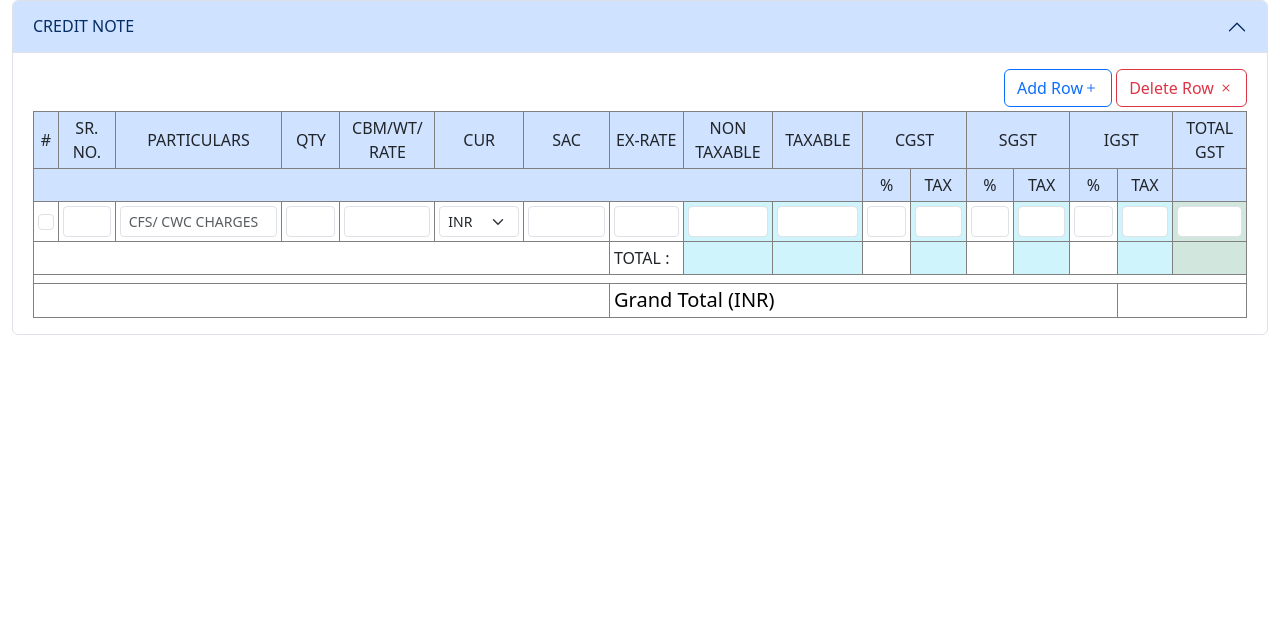
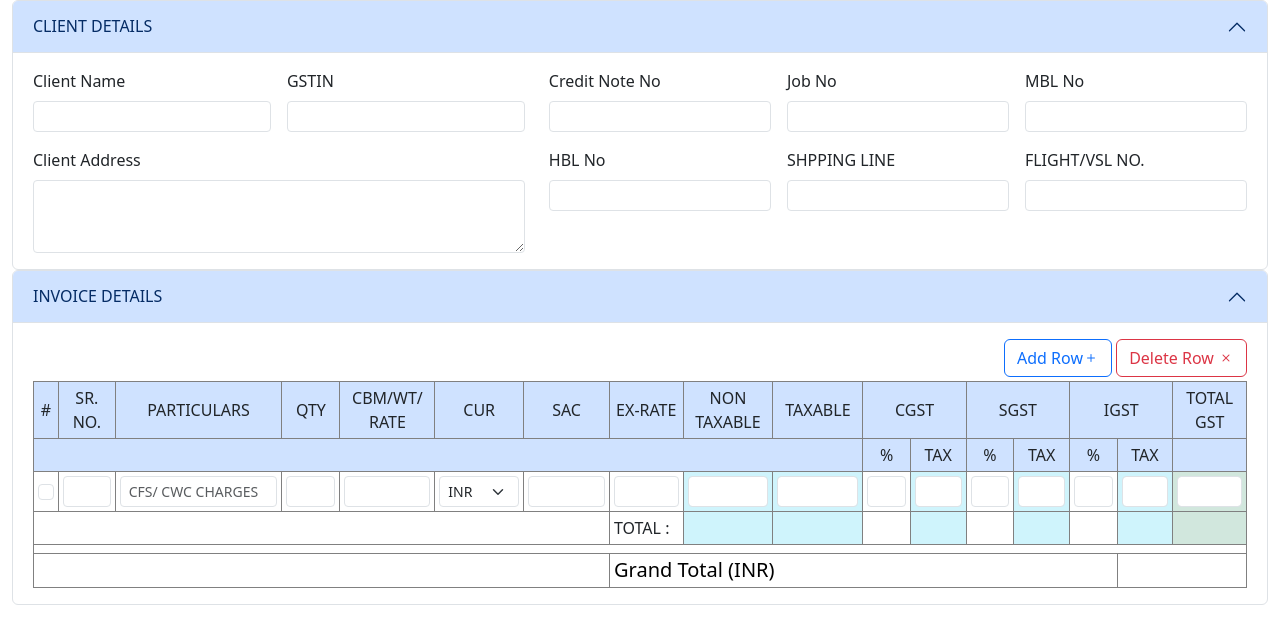
Before and after one commit to sandeepbhardwaj/invoice-bootstrap-ui, a plain HTML site: page index.html in a window 1280 px wide. Drawn offline with nearby package versions, Linux system fonts and the light colour scheme.

Commit message:
client details

```diff
--- a/index.html
+++ b/index.html
@@ -17,6 +17,134 @@
     <div class="container-fluid">
       <form>
         <!------------------------------------------------->
+        <!---------------------Client Details-------------->
+        <!------------------------------------------------->
+        <div class="accordion" id="accordionClientDetail">
+          <div class="accordion-item">
+            <h2 class="accordion-header">
+              <button
+                class="accordion-button"
+                type="button"
+                data-bs-toggle="collapse"
+                data-bs-target="#collapseClientDetail"
+                aria-expanded="true"
+                aria-controls="collapseOne"
+              >
+                CLIENT DETAILS
+              </button>
+            </h2>
+            <div
+              id="collapseClientDetail"
+              class="accordion-collapse collapse show"
+              data-bs-parent="#accordionClientDetail"
+            >
+              <div class="accordion-body">
+                <div class="row">
+                  <div class="col-5">
+                    <div class="row g-3">
+                      <!--Client Name-->
+                      <div class="col-md-6">
+                        <label class="form-label">Client Name</label>
+                        <input
+                          type="text"
+                          class="form-control form-control-sm"
+                          id="clientName"
+                        />
+                      </div>
+
+                      <!--Client Name-->
+                      <div class="col-md-6">
+                        <label class="form-label">GSTIN</label>
+                        <input
+                          type="text"
+                          class="form-control form-control-sm"
+                          id="clientGSTIN"
+                        />
+                      </div>
+                      <!--Client Address-->
+                      <div class="col-md-12">
+                        <label class="form-label">Client Address</label>
+                        <textarea
+                          class="form-control form-control-sm"
+                          id="clientAddress"
+                          rows="3"
+                        ></textarea>
+                      </div>
+                    </div>
+                  </div>
+                  <div class="col-7">
+                    <div class="row g-3">
+                      <!--creditNoteNo-->
+                      <div class="col-md-4">
+                        <label class="form-label">Credit Note No</label>
+                        <input
+                          type="text"
+                          class="form-control form-control-sm"
+                          id="creditNoteNo"
+                        />
+                      </div>
+
+                      <!--JobNo-->
+                      <div class="col-md-4">
+                        <label class="form-label">Job No</label>
+                        <input
+                          type="text"
+                          class="form-control form-control-sm"
+                          id="jobNo"
+                        />
+                      </div>
+
+                      <!--MBLNo-->
+                      <div class="col-md-4">
+                        <label class="form-label">MBL No</label>
+                        <input
+                          type="text"
+                          class="form-control form-control-sm"
+                          id="mblNo"
+                        />
+                      </div>
+
+                      <!--MBLNo-->
+                      <div class="col-md-4">
+                        <label class="form-label">HBL No</label>
+                        <input
+                          type="text"
+                          class="form-control form-control-sm"
+                          id="hblNo"
+                        />
+                      </div>
+
+                      <!--SHPPING LINE-->
+                      <div class="col-md-4">
+                        <label class="form-label">SHPPING LINE</label>
+                        <input
+                          type="text"
+                          class="form-control form-control-sm"
+                          id="shippingLine"
+                        />
+                      </div>
+
+                      <!--FLIGHT/VSL NO.-->
+                      <div class="col-md-4">
+                        <label class="form-label">FLIGHT/VSL NO.</label>
+                        <input
+                          type="text"
+                          class="form-control form-control-sm"
+                          id="flightVslNo"
+                        />
+                      </div>
+
+                      <!---->
+                    </div>
+                  </div>
+                </div>
+                <!--/row-->
+              </div>
+              <!--accordionbody-->
+            </div>
+          </div>
+        </div>
+        <!------------------------------------------------->
         <!---------------------Invoice Table--------------->
         <!------------------------------------------------->
         <div class="accordion" id="accordionCreditNote">
@@ -30,7 +158,7 @@
                 aria-expanded="true"
                 aria-controls="collapseOne"
               >
-                CREDIT NOTE
+                INVOICE DETAILS
               </button>
             </h2>
             <div
```
